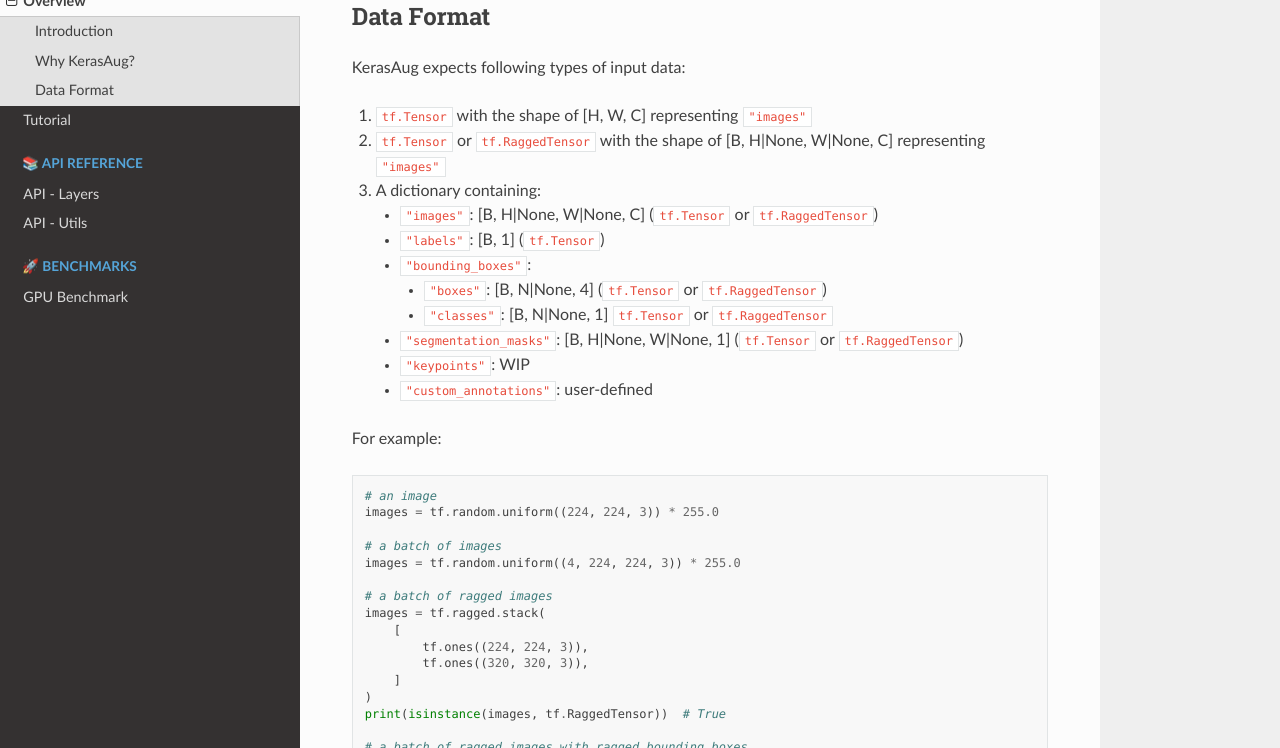
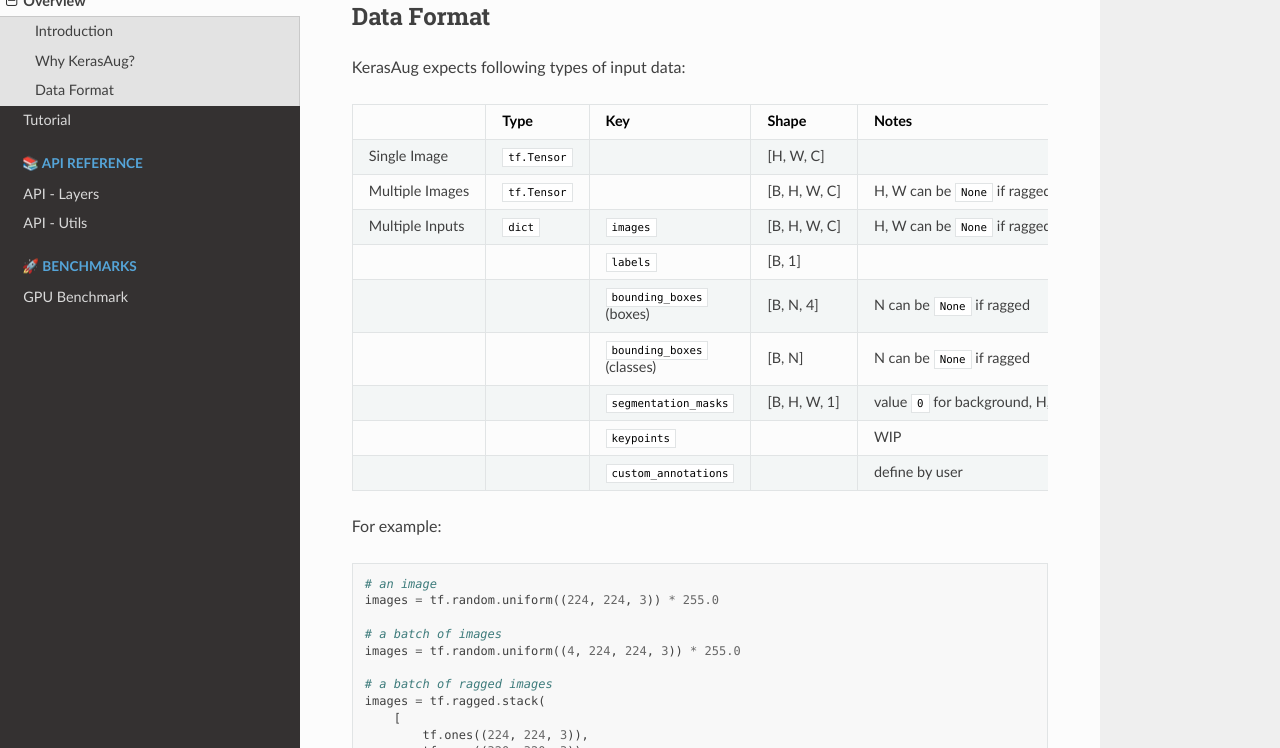
Before and after one commit to james77777778/keras-aug, a Sphinx documentation site: the page built from docs/source/get_started/overview.md, in a window 1280 px wide and 900 px high, scrolled down 1477 px, cut to the strip 152-900 px from the top of the window. Built offline with Sphinx 7.4.7 and the Read the Docs theme 2.0.0, drawn with Linux system fonts in a browser that asks for light colours; some of the changed text lies outside the part shown.

```diff
--- a/docs/source/get_started/overview.md
+++ b/docs/source/get_started/overview.md
@@ -43,17 +43,17 @@
 
 KerasAug expects following types of input data:
 
-1. `tf.Tensor` with the shape of [H, W, C] representing `"images"`
-2. `tf.Tensor` or `tf.RaggedTensor` with the shape of [B, H|None, W|None, C] representing `"images"`
-3. A dictionary containing:
-    - `"images"`: [B, H|None, W|None, C] (`tf.Tensor` or `tf.RaggedTensor`)
-    - `"labels"`: [B, 1] (`tf.Tensor`)
-    - `"bounding_boxes"`:
-        - `"boxes"`: [B, N|None, 4] (`tf.Tensor` or `tf.RaggedTensor`)
-        - `"classes"`: [B, N|None, 1] `tf.Tensor` or `tf.RaggedTensor`
-    - `"segmentation_masks"`: [B, H|None, W|None, 1] (`tf.Tensor` or `tf.RaggedTensor`)
-    - `"keypoints"`: WIP
-    - `"custom_annotations"`: user-defined
+||Type|Key|Shape|Notes|
+|-|-|-|-|-|
+|Single Image|`tf.Tensor`||[H, W, C]|
+|Multiple Images|`tf.Tensor`||[B, H, W, C]|H, W can be `None` if ragged|
+|Multiple Inputs|`dict`|`images`|[B, H, W, C]|H, W can be `None` if ragged|
+|||`labels`|[B, 1]||
+|||`bounding_boxes`<br>(boxes)|[B, N, 4]|N can be `None` if ragged|
+|||`bounding_boxes`<br>(classes)|[B, N]|N can be `None` if ragged|
+|||`segmentation_masks`|[B, H, W, 1]|value `0` for background, H, W can be `None` if ragged|
+|||`keypoints`||WIP|
+|||`custom_annotations`||define by user|
 
 For example:
 
```
Also changed, not shown: other parts of docs/source/get_started/overview.md (+5 -5 lines), 2 other files.
